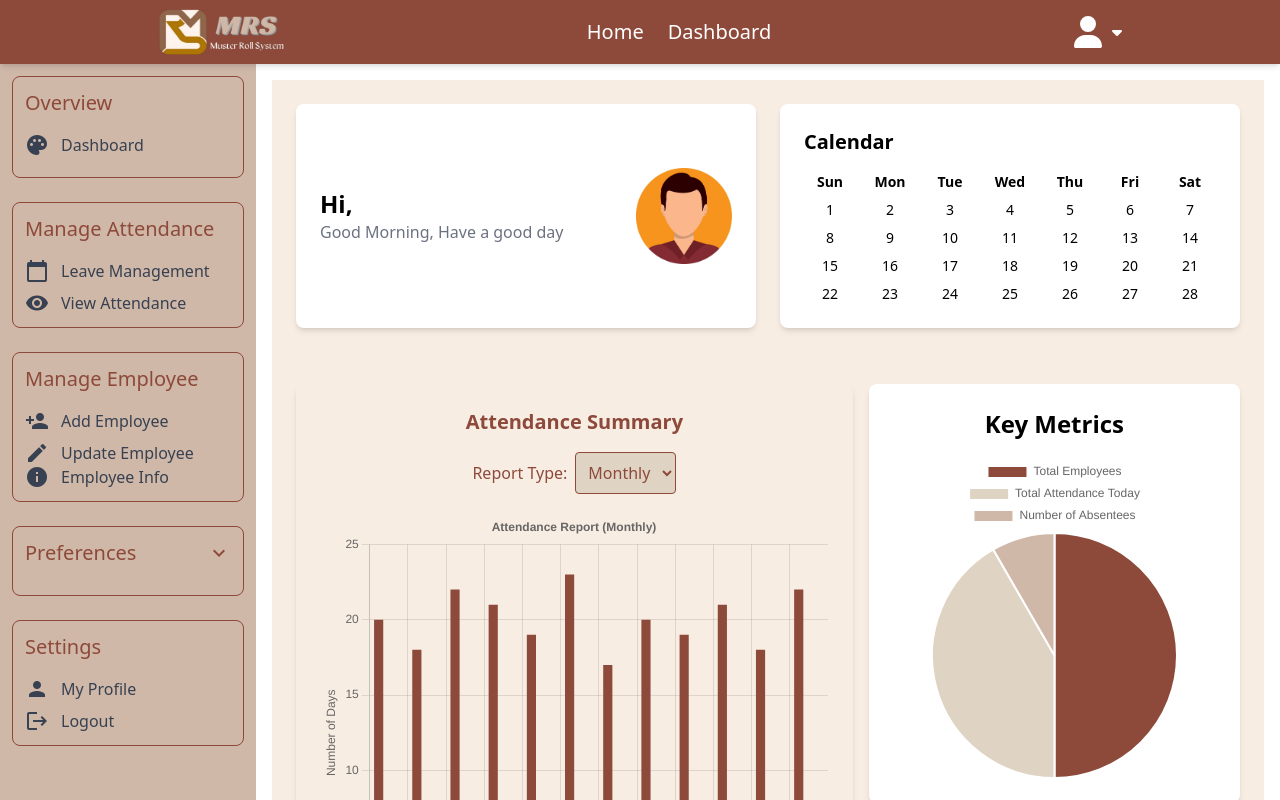
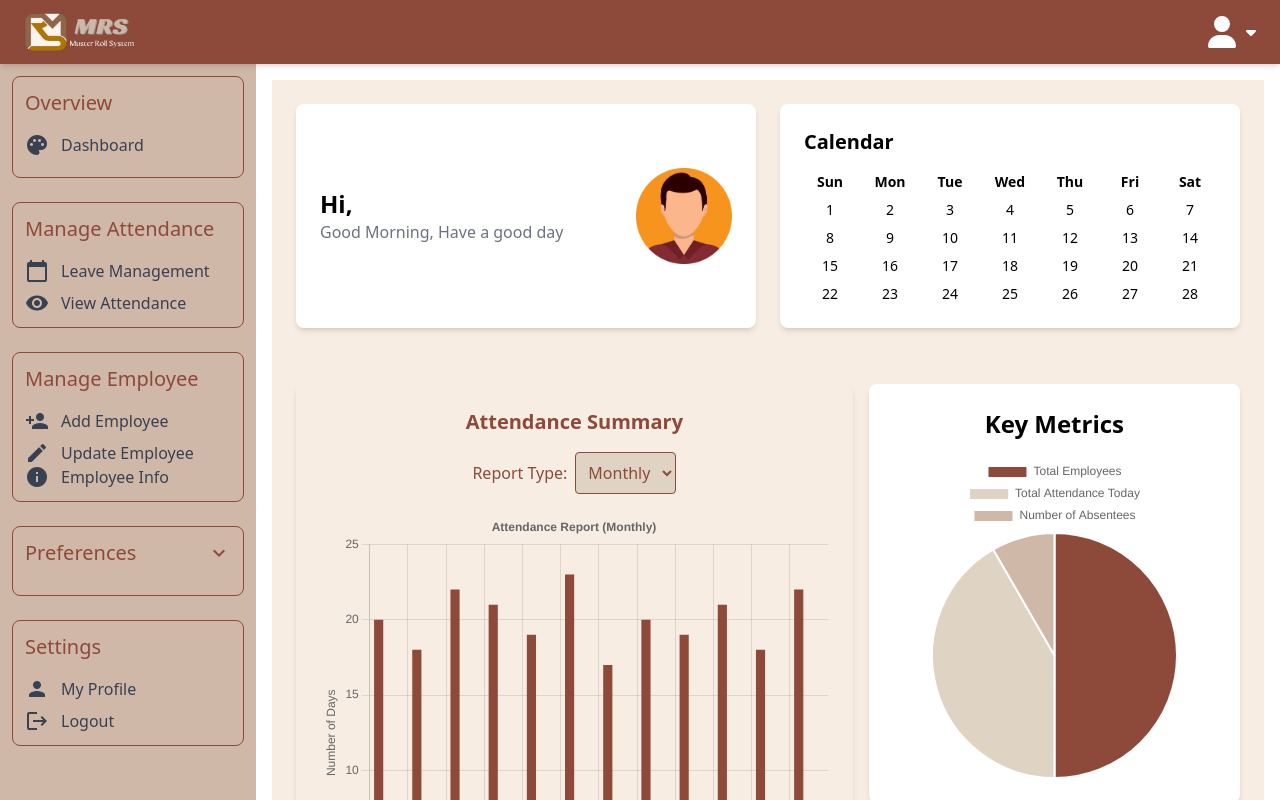
Before and after one commit to FYP21-Projects/MusterRollSystemWeb, a React (Vite) app: page /AdminDashboard in a window 1280 px wide. Shown: the top 800 px of the page. Built offline with nearby package versions, Linux system fonts and the light colour scheme.

Commit message:
Dashboard navbar edited

```diff
--- a/src/Components/Dashboard/DbHeader.jsx
+++ b/src/Components/Dashboard/DbHeader.jsx
@@ -1,45 +1,24 @@
 import { useState } from "react";
 import { FontAwesomeIcon } from "@fortawesome/react-fontawesome";
-import { faUser, faCaretDown } from "@fortawesome/free-solid-svg-icons"; // Importing user and dropdown icons
-// import MainLogo from "../../assets/MainLogo.jpg";
+import { faUser, faCaretDown } from "@fortawesome/free-solid-svg-icons";
 import Logo from "../../assets/logo.png";
 
 const DbHeader = () => {
   const [dropdownOpen, setDropdownOpen] = useState(false);
-
-  // Navigation links array
-  const navLinks = [
-    { name: "Home", href: "/home" },
-    { name: "Dashboard", href: "/dashboard" },
-  ];
 
   const toggleDropdown = () => {
     setDropdownOpen(!dropdownOpen);
   };
 
   return (
-    <header className="bg-cofee_dark text-white shadow-md p-2 flex justify-around items-center fixed top-0 w-full z-10">
-      {/* Left: Website Logo */}
-      <div className="flex flex-row text-2xl font-bold">
-        <img src={Logo} alt="Logo" className="h-12 w-32" />
+    <header className="bg-cofee_dark text-white shadow-md p-2 flex justify-between items-center fixed top-0 w-full z-10 h-16">
+      {/* Left: Logo */}
+      <div className="flex items-center ml-4">
+        <img src={Logo} alt="Logo" className="h-10 w-28" />
       </div>
 
-      {/* Center: Navbar */}
-      <nav>
-        <ul className="flex space-x-6">
-          {navLinks.map((link, index) => (
-            <li key={index} className="transform transition duration-300 hover:scale-105">
-              <a href={link.href} className="text-xl">
-                {link.name}
-              </a>
-            </li>
-          ))}
-        </ul>
-      </nav>
-
-
       {/* Right: Profile Picture and Dropdown */}
-      <div className="relative flex items-center space-x-2">
+      <div className="relative flex items-center mr-4">
         <button
           onClick={toggleDropdown}
           className="focus:outline-none flex items-center space-x-2"
@@ -48,7 +27,7 @@ const DbHeader = () => {
           <FontAwesomeIcon icon={faCaretDown} className="text-white" />
         </button>
         {dropdownOpen && (
-          <div className="absolute right-0 mt-48 w-44 bg-white text-black rounded-lg shadow-lg">
+          <div className="absolute right-0 mt-12 w-44 bg-white text-black rounded-lg shadow-lg">
             <a href="/myprofile" className="block px-4 py-2 hover:bg-gray-100">
               My Profile
             </a>
```
